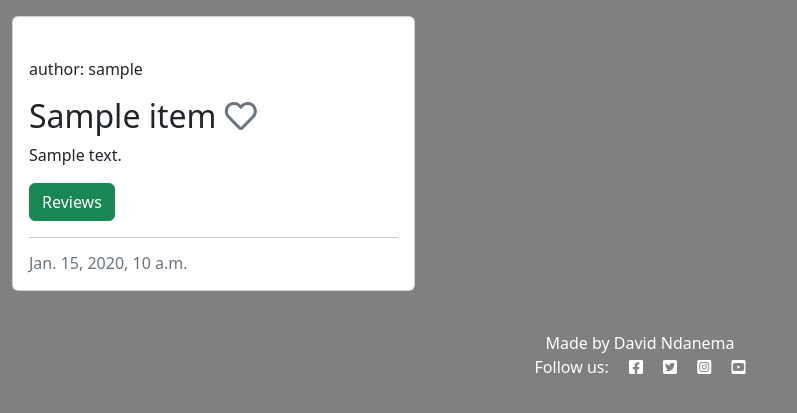
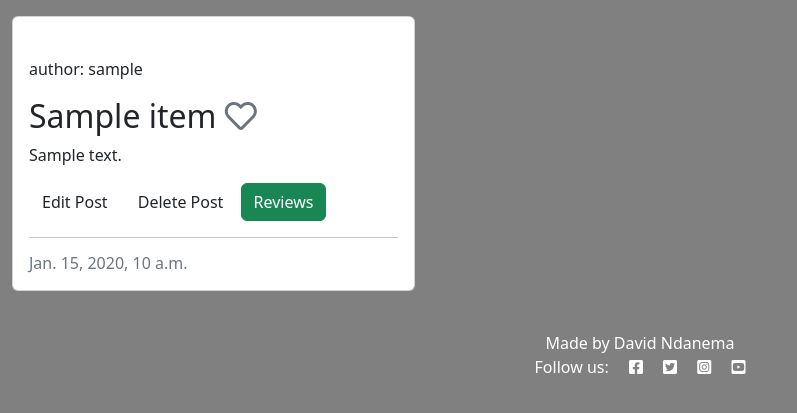
Before and after one commit to Code-Institute-Submissions/Assessing-Anime, a Django app: page / in a window 1280 px wide. Shown: the part 56-469 px from the top of the page, without its empty margins (0-797 px from the left). Run offline with Django 3.2, Linux system fonts and the light colour scheme; tables that the repository leaves empty hold one stand-in row (values such as "Sample post").

Commit message:
Feat: Add buttons for edit and delete function

```diff
--- a/animes/urls.py
+++ b/animes/urls.py
@@ -15,5 +15,7 @@ urlpatterns = [
     path('<int:item_id>/', views.review, name='review'),
     #edit anime
     path('update/<int:id>/', views.update_item, name='update_item'),
+    #delete anime
+    path('delete/<int:id>/', views.delete_item, name='delete_item'),
 
 ]
--- a/animes/views.py
+++ b/animes/views.py
@@ -61,3 +61,13 @@ def update_item(request, id):
         return redirect('animes:ItemList')
 
     return render(request, 'item-form.html', {'form': form, 'item': item})
+
+
+def delete_item(request,id):
+    item = Item.objects.get(id=id)
+
+    if request.method == 'POST':
+        item.delete()
+        return redirect('animes:ItemList')
+
+    return render(request, 'item-delete.html', {'item': item})
--- a/templates/index.html
+++ b/templates/index.html
@@ -43,6 +43,8 @@
 
                                 </h2>
                                 <p class="card-text">{{ item.excerpt }}</p>
+                                <a href="{% url 'animes:update_item' item.id %}" class="btn">Edit Post</a>
+                                <a href="{% url 'animes:delete_item' item.id %}" class="btn">Delete Post</a>
                                 <a href="{% url 'animes:review' item.id %}" class="btn btn-success">Reviews</a>
 
                             <hr />
```
Also changed, not shown: templates/item-delete.html (added, +8 -0 lines).
